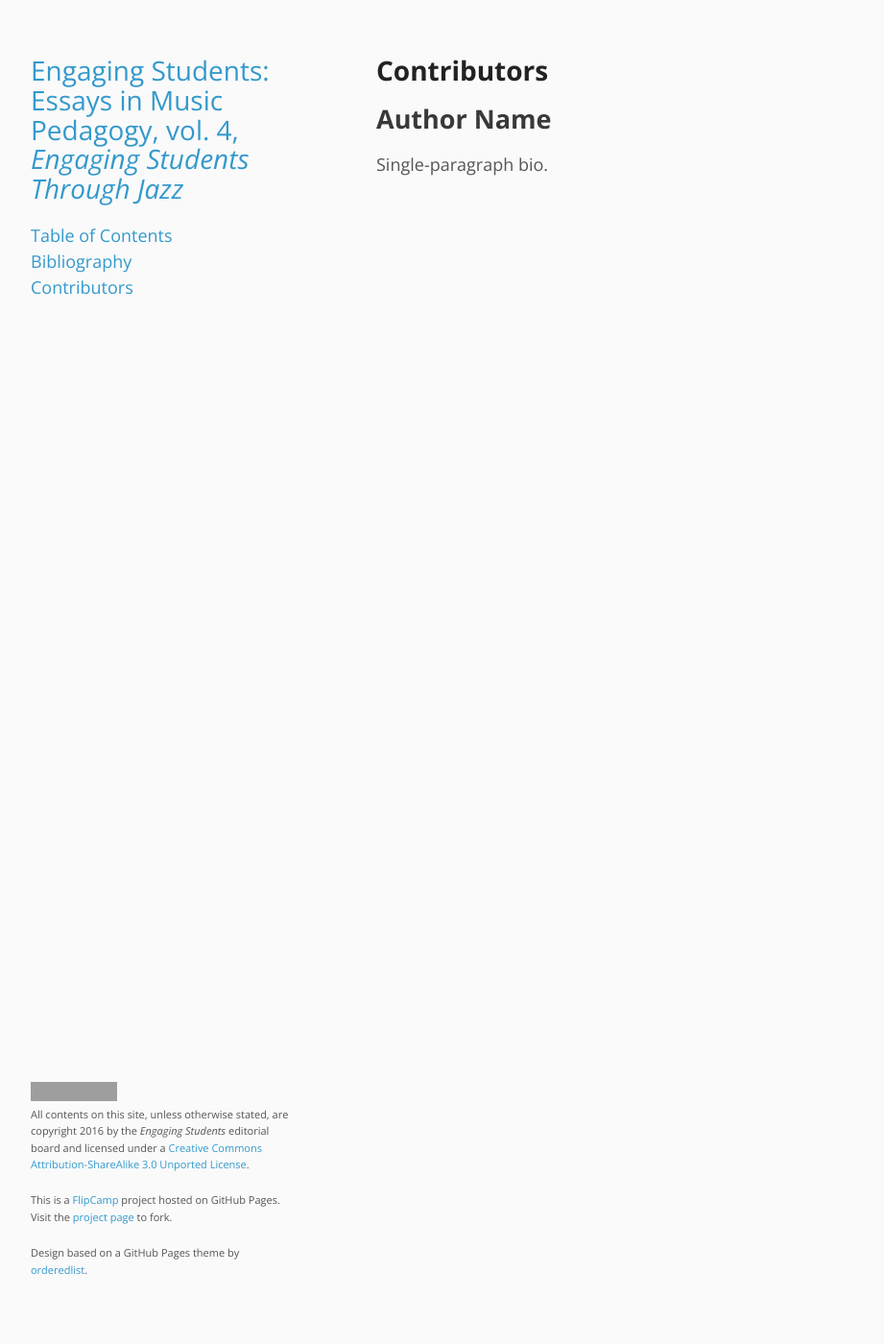
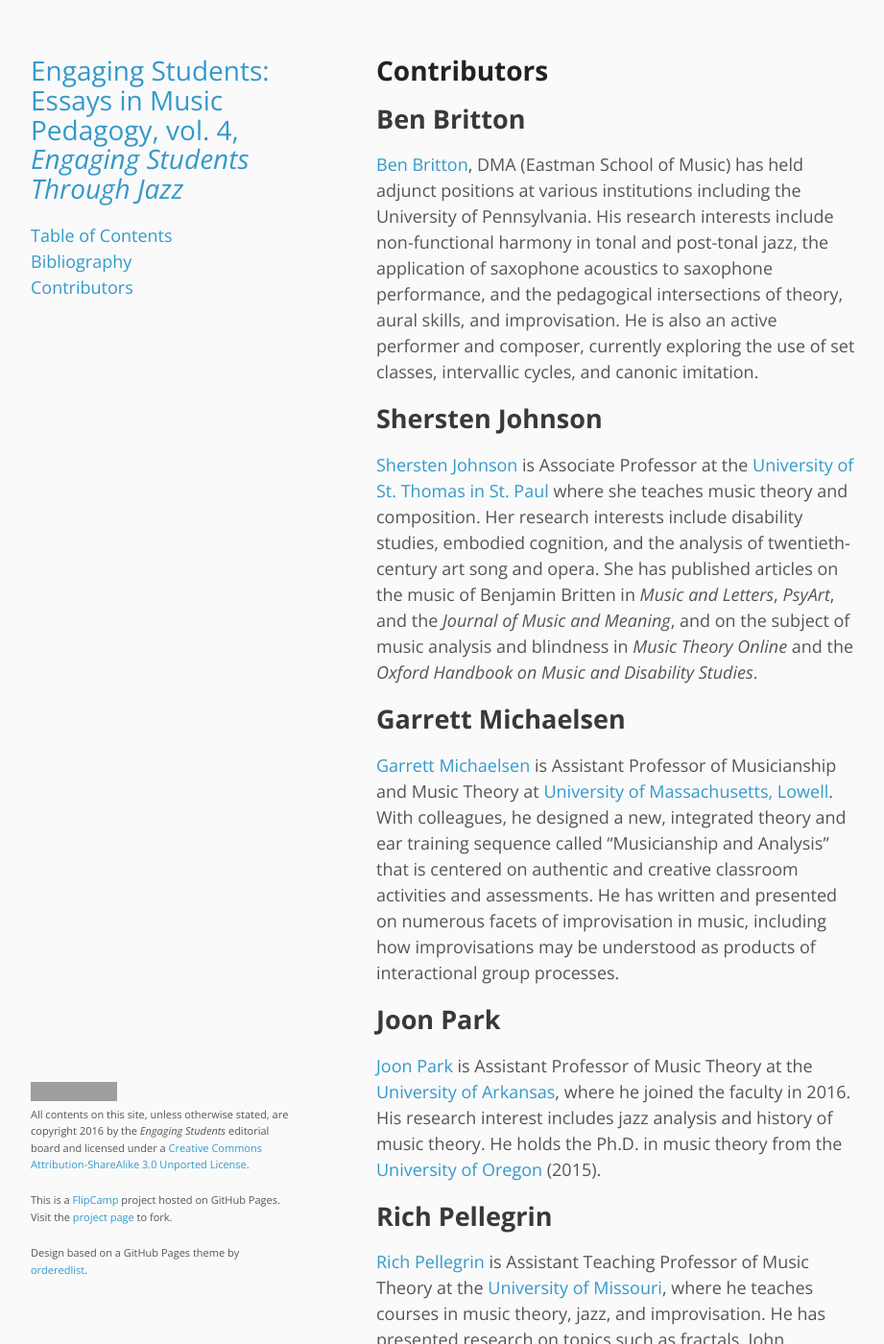
Before and after one commit to flipcamp/engagingstudents4, a Jekyll site: the page built from contributors.md, in a window 1280 px wide and 1400 px high. Shown: the whole window at 96% size, without its empty margins (178-1099 px from the left). Built offline with Jekyll 4.4.1, drawn with Linux system fonts in a browser that asks for light colours; some of the changed text lies outside the part shown; grey boxes are pictures that could not be loaded.

Commit message:
Contributors done Biblio transcriptions need decision

```diff
--- a/contributors.md
+++ b/contributors.md
@@ -7,6 +7,42 @@ title: Contributors
 {{ page.title }}
 ================
 
-## Author Name
+## Ben Britton
 
-Single-paragraph bio.
+[Ben Britton](http://www.benbrittonjazz.com/), DMA (Eastman School of Music) has held adjunct positions at various institutions including the University of Pennsylvania. His research interests include non-functional harmony in tonal and post-tonal jazz, the application of saxophone acoustics to saxophone performance, and the pedagogical intersections of theory, aural skills, and improvisation. He is also an active performer and composer, currently exploring the use of set classes, intervallic cycles, and canonic imitation.
+
+## Shersten Johnson
+
+[Shersten Johnson](https://www.stthomas.edu/music/faculty/johnson-shersten.html) is Associate Professor at the [University of St. Thomas in St. Paul](https://www.stthomas.edu/music/) where she teaches music theory and composition. Her research interests include disability studies, embodied cognition, and the analysis of twentieth-century art song and opera. She has published articles on the music of Benjamin Britten in *Music and Letters*, *PsyArt*, and the *Journal of Music and Meaning*, and on the subject of music analysis and blindness in *Music Theory Online* and the *Oxford Handbook on Music and Disability Studies*.
+
+## Garrett Michaelsen
+
+[Garrett Michaelsen](https://www.uml.edu/FAHSS/music/faculty/Michaelsen-Garrett.aspx) is Assistant Professor of Musicianship and Music Theory at [University of Massachusetts, Lowell](https://www.uml.edu/FAHSS/music/default.aspx). With colleagues, he designed a new, integrated theory and ear training sequence called “Musicianship and Analysis” that is centered on authentic and creative classroom activities and assessments. He has written and presented on numerous facets of improvisation in music, including how improvisations may be understood as products of interactional group processes.
+
+## Joon Park
+
+[Joon Park](https://uark.academia.edu/JoonPark) is Assistant Professor of Music Theory at the [University of Arkansas](http://fulbright.uark.edu/departments/music/), where he joined the faculty in 2016. His research interest includes jazz analysis and history of music theory. He holds the Ph.D. in music theory from the [University of Oregon](https://music.uoregon.edu/) (2015).
+
+## Rich Pellegrin
+
+[Rich Pellegrin](https://music.missouri.edu/people/rich-pellegrin) is Assistant Teaching Professor of Music Theory at the [University of Missouri](https://music.missouri.edu/), where he teaches courses in music theory, jazz, and improvisation. He has presented research on topics such as fractals, John Coltrane, and neo-Riemannian theory at regional, national, and international conferences and his essays appear in volumes by Cambridge Scholars Publishing and KFU Publishing House. Also active as a jazz pianist and composer, Rich’s second album for Origin Records’ OA2 label was released in 2014. He holds a Ph.D. in music theory from the University of Washington.
+
+## Chris Stover
+
+[Chris Stover](http://www.newschool.edu/jazz/faculty-az/?id=4e44-4d32-4d6a-4977) is Assistant Professor of Composition and Music Theory at the [New School College of Performing Arts](http://www.newschool.edu/jazz/), where he runs the jazz theory curriculum. He is also a busy composer and trombonist in New York City.
+
+## Rory Stuart
+
+Described by *Jazz Times* as "perhaps THE most innovative straight-ahead jazz guitarist to emerge in years…," [Rory Stuart](http://www.rorystuart.com/) is a New York-based jazz guitarist and composer with critically acclaimed recordings as a leader who has performed around the world. A Fulbright scholar and recipient of grants from the National Endowment for the Arts and Meet the Composer, he is the recipient of the Teaching Excellence award at [New School](http://www.newschool.edu/jazz/), where he designed and has taught the rhythm curriculum in the Dept. of Jazz and Contemporary Music since 1992. Rory is currently writing a multi-volume rhythm book series for students of all instruments.
+
+## Dariusz Terefenko
+
+[Dariusz Terefenko](http://www.esm.rochester.edu/faculty/terefenko_dariusz/) is Associate Professor of Jazz Studies and Contemporary Media, and the chair of the Advanced Certificate in the Art of Improvisation at the [Eastman School of Music](http://www.esm.rochester.edu/). He is also an active jazz pianist and composer.
+
+## Margaret Thomas
+
+[Margaret Thomas](https://www.conncoll.edu/directories/faculty-profiles/margaret-thomas/) is Associate Professor of Music Theory at [Connecticut College](https://www.conncoll.edu/academics/majors-departments-programs/departments/music/), where she teaches courses in the core theory sequence along with general education courses that situate the study of music within the liberal arts. Her research focuses on issues of rhythm and time.
+
+## Keith Waters
+
+[Keith Waters](http://www.colorado.edu/music/keith-waters) is Professor of Music Theory at the [University of Colorado-Boulder](http://www.colorado.edu/music/). He is the author of *The Studio Recordings of the Miles Davis Quintet: 1965-68* (Oxford University Press), co-author of *Jazz: The First Hundred Years* (Schirmer/Cengage), and has contributed entries to the *Grove Dictionary of American Music* and the *Routledge Encyclopedia of Modernism*. He has written numerous articles pertaining to jazz of the 1960s, and is a founding member of the Jazz Interest Group of the Society for Music Theory, formed in 1995. As a jazz pianist, Waters has recorded and performed throughout the U.S., Europe, and in Russia.
```
Also changed, not shown: bibliography.md (+9 -7 lines).
